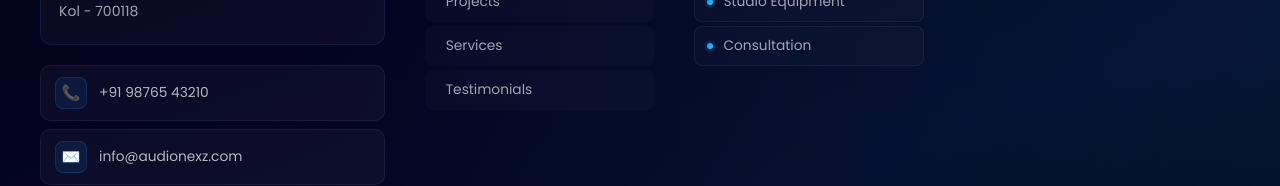
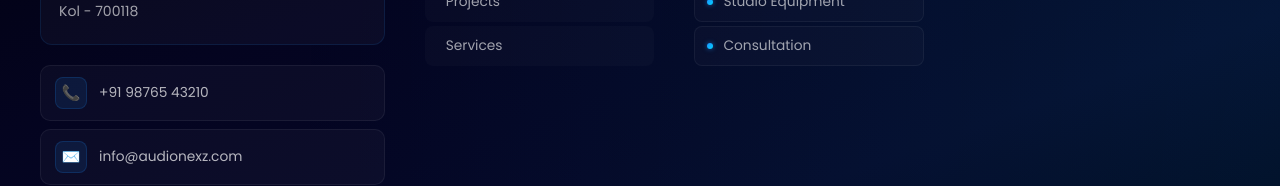
Before and after one commit to Shubhamzio/audionexz-cicd, a React (Vite) app: page / in a window 1280 px wide. Shown: the part 5937-6123 px from the top of the page. Built offline with nearby package versions, Linux system fonts and the light colour scheme.

Commit message:
Commit for the changes

```diff
--- a/src/components/Footer/Footer.jsx
+++ b/src/components/Footer/Footer.jsx
@@ -13,7 +13,6 @@ const Footer = () => {
     { name: "Contact", path: "/contact" },
     { name: "Projects", path: "/projects" },
     { name: "Services", path: "/services" },
-    { name: "Testimonials", path: "/testimonials" },
   ];
 
   const socialLinks = [
```
